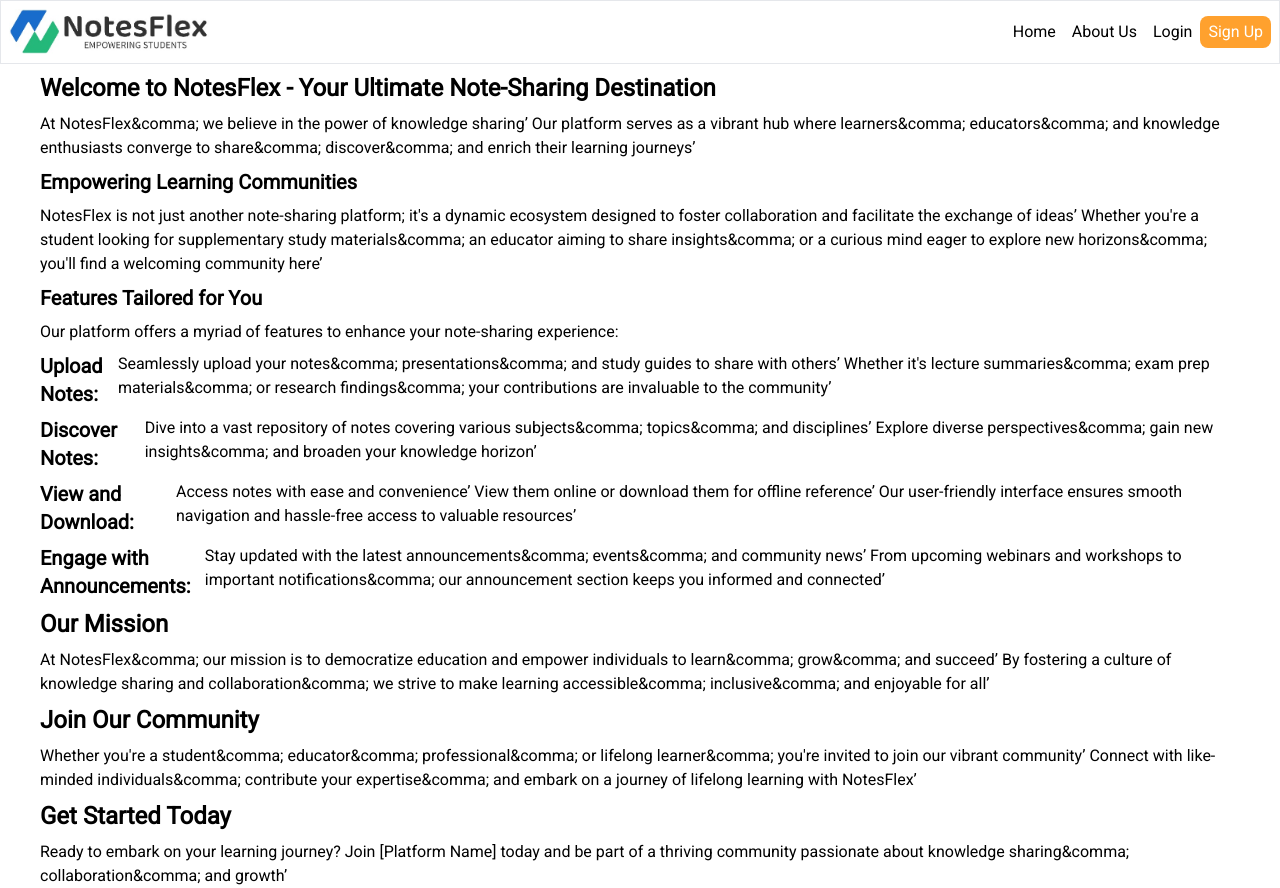
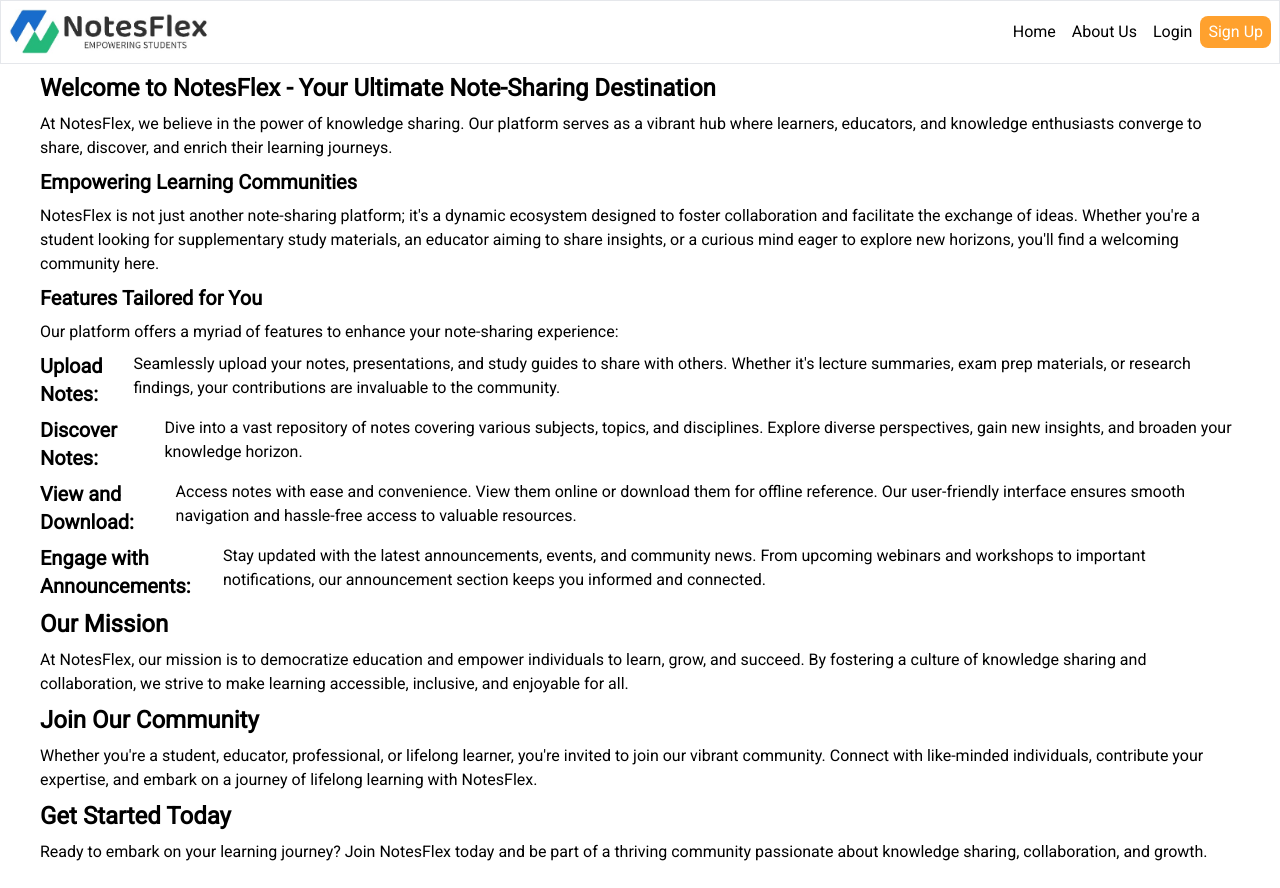
Before and after one commit to pritamjoardar/Final-Year-Project, a Next.js app: page /aboutus in a window 1280 px wide. After the commit the page ends 864 px from the top, so only its background shows below. Built offline with nearby package versions, Linux system fonts and the light colour scheme; no server answers.

Commit message:
add html entity

```diff
--- a/src/app/aboutus/page.tsx
+++ b/src/app/aboutus/page.tsx
@@ -4,21 +4,21 @@
   return (
     <div className='flex flex-col gap-2 px-10 pt-2'>
         <h1 className='font-bold text-2xl'>Welcome to NotesFlex - Your Ultimate Note-Sharing Destination</h1>
-        <p>At NotesFlex&comma; we believe in the power of knowledge sharing&rsquo; Our platform serves as a vibrant hub where learners&comma; educators&comma; and knowledge enthusiasts converge to share&comma; discover&comma; and enrich their learning journeys&rsquo;</p>
+        <p>At NotesFlex&#44; we believe in the power of knowledge sharing&#46; Our platform serves as a vibrant hub where learners&#44; educators&#44; and knowledge enthusiasts converge to share&#44; discover&#44; and enrich their learning journeys&#46;</p>
         <h1 className='font-bold text-xl'>Empowering Learning Communities</h1>
-        <p>NotesFlex is not just another note-sharing platform; it's a dynamic ecosystem designed to foster collaboration and facilitate the exchange of ideas&rsquo; Whether you're a student looking for supplementary study materials&comma; an educator aiming to share insights&comma; or a curious mind eager to explore new horizons&comma; you'll find a welcoming community here&rsquo;</p>
+        <p>NotesFlex is not just another note-sharing platform; it&apos;s a dynamic ecosystem designed to foster collaboration and facilitate the exchange of ideas&#46; Whether you&apos;re a student looking for supplementary study materials&#44; an educator aiming to share insights&#44; or a curious mind eager to explore new horizons&#44; you&apos;ll find a welcoming community here&#46;</p>
         <h1 className='font-bold text-xl'>Features Tailored for You</h1>
         <p>Our platform offers a myriad of features to enhance your note-sharing experience:</p>
-        <span className="flex flex-col md:flex-row"><h1 className='font-bold text-xl'>Upload Notes: </h1><p>Seamlessly upload your notes&comma; presentations&comma; and study guides to share with others&rsquo; Whether it's lecture summaries&comma; exam prep materials&comma; or research findings&comma; your contributions are invaluable to the community&rsquo;</p></span>
-        <span className="flex flex-col md:flex-row"><h1 className='font-bold text-xl'>Discover Notes: </h1><p> Dive into a vast repository of notes covering various subjects&comma; topics&comma; and disciplines&rsquo; Explore diverse perspectives&comma; gain new insights&comma; and broaden your knowledge horizon&rsquo;</p></span>
-        <span className="flex flex-col md:flex-row"><h1 className='font-bold text-xl'>View and Download: </h1><p>Access notes with ease and convenience&rsquo; View them online or download them for offline reference&rsquo; Our user-friendly interface ensures smooth navigation and hassle-free access to valuable resources&rsquo;</p></span>
-        <span className="flex flex-col md:flex-row"><h1 className='font-bold text-xl'>Engage with Announcements: </h1><p>Stay updated with the latest announcements&comma; events&comma; and community news&rsquo; From upcoming webinars and workshops to important notifications&comma; our announcement section keeps you informed and connected&rsquo;</p></span>
+        <span className="flex flex-col md:flex-row"><h1 className='font-bold text-xl'>Upload Notes: </h1><p>Seamlessly upload your notes&#44; presentations&#44; and study guides to share with others&#46; Whether it&apos;s lecture summaries&#44; exam prep materials&#44; or research findings&#44; your contributions are invaluable to the community&#46;</p></span>
+        <span className="flex flex-col md:flex-row"><h1 className='font-bold text-xl'>Discover Notes: </h1><p> Dive into a vast repository of notes covering various subjects&#44; topics&#44; and disciplines&#46; Explore diverse perspectives&#44; gain new insights&#44; and broaden your knowledge horizon&#46;</p></span>
+        <span className="flex flex-col md:flex-row"><h1 className='font-bold text-xl'>View and Download: </h1><p>Access notes with ease and convenience&#46; View them online or download them for offline reference&#46; Our user-friendly interface ensures smooth navigation and hassle-free access to valuable resources&#46;</p></span>
+        <span className="flex flex-col md:flex-row"><h1 className='font-bold text-xl'>Engage with Announcements: </h1><p>Stay updated with the latest announcements&#44; events&#44; and community news&#46; From upcoming webinars and workshops to important notifications&#44; our announcement section keeps you informed and connected&#46;</p></span>
         <h1 className='font-bold text-2xl'>Our Mission</h1>
-        <p>At NotesFlex&comma; our mission is to democratize education and empower individuals to learn&comma; grow&comma; and succeed&rsquo; By fostering a culture of knowledge sharing and collaboration&comma; we strive to make learning accessible&comma; inclusive&comma; and enjoyable for all&rsquo;</p>
+        <p>At NotesFlex&#44; our mission is to democratize education and empower individuals to learn&#44; grow&#44; and succeed&#46; By fostering a culture of knowledge sharing and collaboration&#44; we strive to make learning accessible&#44; inclusive&#44; and enjoyable for all&#46;</p>
         <h1 className='font-bold text-2xl'>Join Our Community</h1>
-        <p>Whether you're a student&comma; educator&comma; professional&comma; or lifelong learner&comma; you're invited to join our vibrant community&rsquo; Connect with like-minded individuals&comma; contribute your expertise&comma; and embark on a journey of lifelong learning with NotesFlex&rsquo;</p>
+        <p>Whether you're a student&#44; educator&#44; professional&#44; or lifelong learner&#44; you&apos;re invited to join our vibrant community&#46; Connect with like-minded individuals&#44; contribute your expertise&#44; and embark on a journey of lifelong learning with NotesFlex&#46;</p>
         <h1 className='font-bold text-2xl'>Get Started Today</h1>
-        <p>Ready to embark on your learning journey? Join [Platform Name] today and be part of a thriving community passionate about knowledge sharing&comma; collaboration&comma; and growth&rsquo;</p>
+        <p>Ready to embark on your learning journey? Join NotesFlex today and be part of a thriving community passionate about knowledge sharing&#44; collaboration&#44; and growth&#46;</p>
     </div>
   )
 }
```
